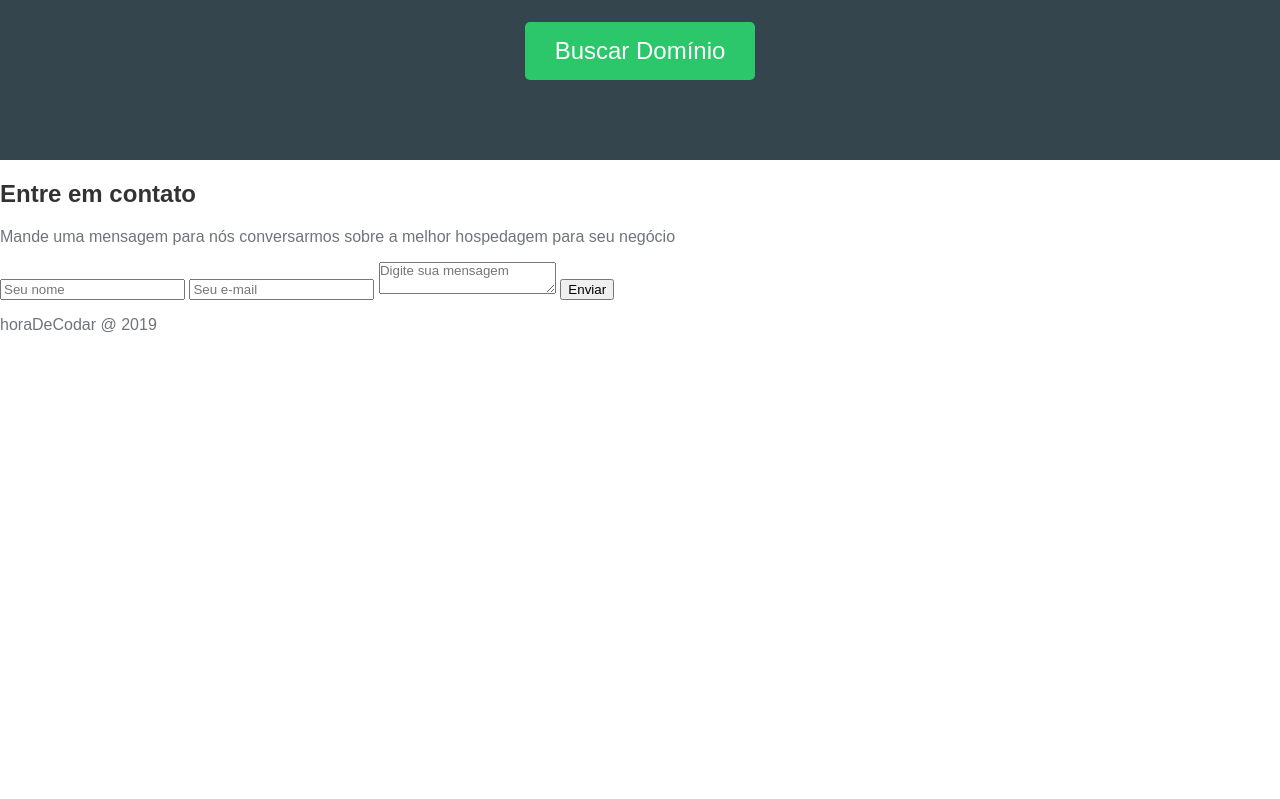
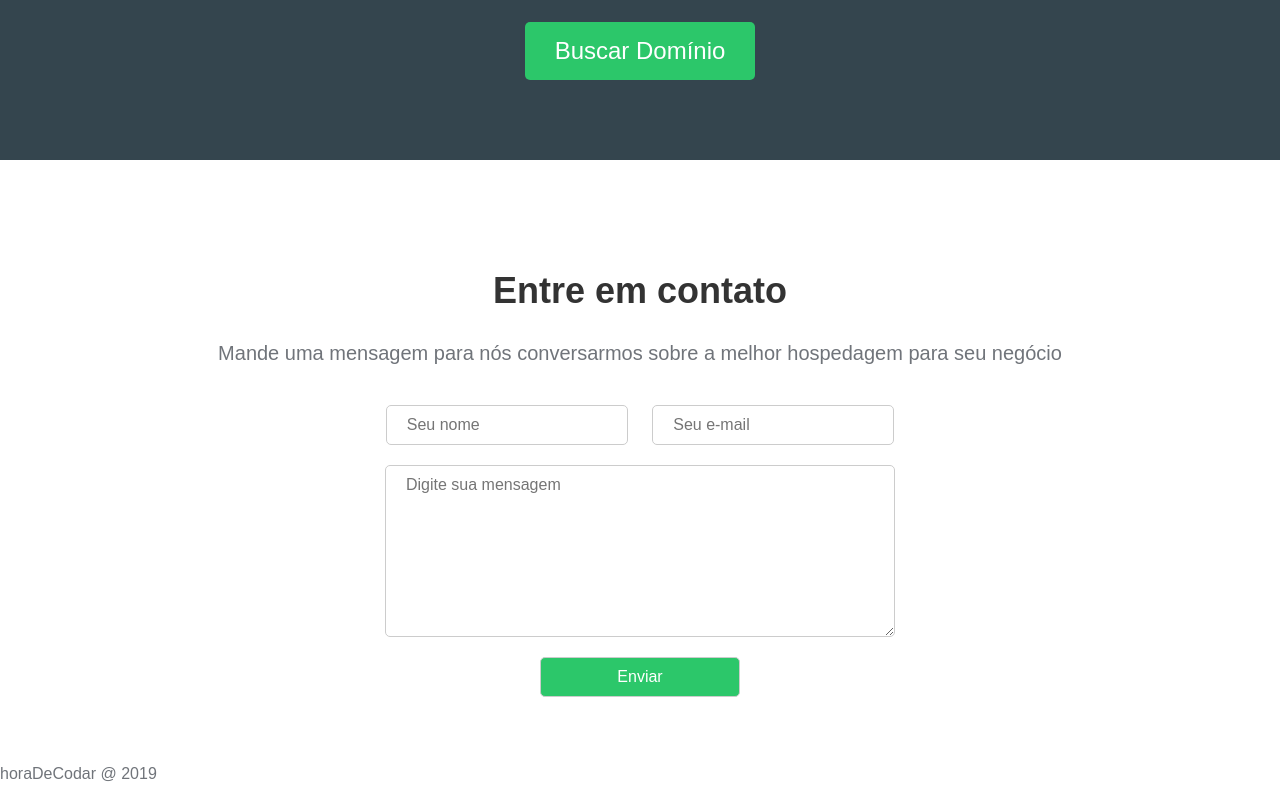
Before and after one commit to felipecosta-silva/HDC-HOST, a plain HTML site: page index.html in a window 1280 px wide. Shown: the part 2130-2929 px from the top of the page. Before the commit the page ends 2480 px from the top, so only its background shows below. Drawn offline with Linux system fonts and the light colour scheme.

Commit message:
Full contact session

```diff
--- a/styles.css
+++ b/styles.css
@@ -269,3 +269,50 @@ nav {
 	color: #FFF;
 	font-size: 24px;
 }
+
+/* contato */
+
+.contact-container {
+	text-align: center;
+	padding-top: 5em;
+	padding-bottom: 2em;
+}
+
+.contact-container h2 {
+	font-size: 36px;
+}
+
+.contact-container p {
+	font-size: 20px;
+	margin-bottom: 40px;
+}
+
+.contact-container input, .contact-container textarea {
+	width: 200px;
+	padding: 10px 20px;
+	font-size: 16px;
+	border-radius: 5px;
+	border: 1px solid #CCC;
+	margin-left: 10px;
+	margin-right: 10px;
+	margin-bottom: 20px;
+	/*margin: auto 10px 20px 10px;  outra forma para fazer o que esta acima*/
+}
+
+.contact-container textarea {
+	display: block;
+	position: relative;
+	margin-left: auto;
+	margin-right: auto;
+	width: 468px;
+	height: 150px;
+}
+
+.contact-container input[type=submit] {
+	display: block;
+	position: relative;
+	margin-left: auto;
+	margin-right: auto;
+	background-color: #2CC76A;
+	color: #FFF;
+}
```
